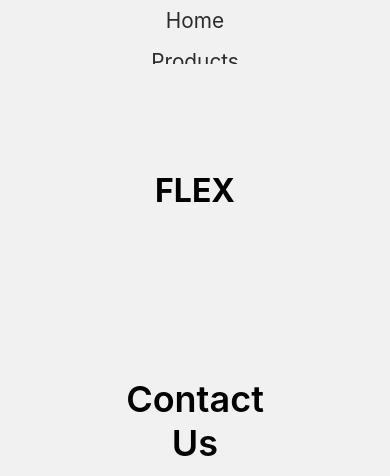
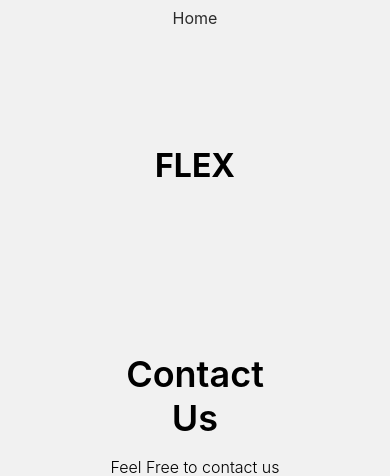
Before and after one commit to muskanmahajan37/Furniture, a PHP site: page /contact.php in a window 390 px wide. Shown: the top 476 px of the page. Run offline with PHP 8.4, Linux system fonts and the light colour scheme; some libraries are stand-ins or nearby versions.

Commit message:
Update: Added media query to make navbar responsive

```diff
--- a/css/index.css
+++ b/css/index.css
@@ -22,6 +22,12 @@
 nav {
   font-size: 1.3rem;
   background-color: #f1f1f1;
+}
+
+@media only screen and (max-width: 600px) {
+  nav {
+   font-size: 1rem;
+  }
 }
 
 nav ul {
```
